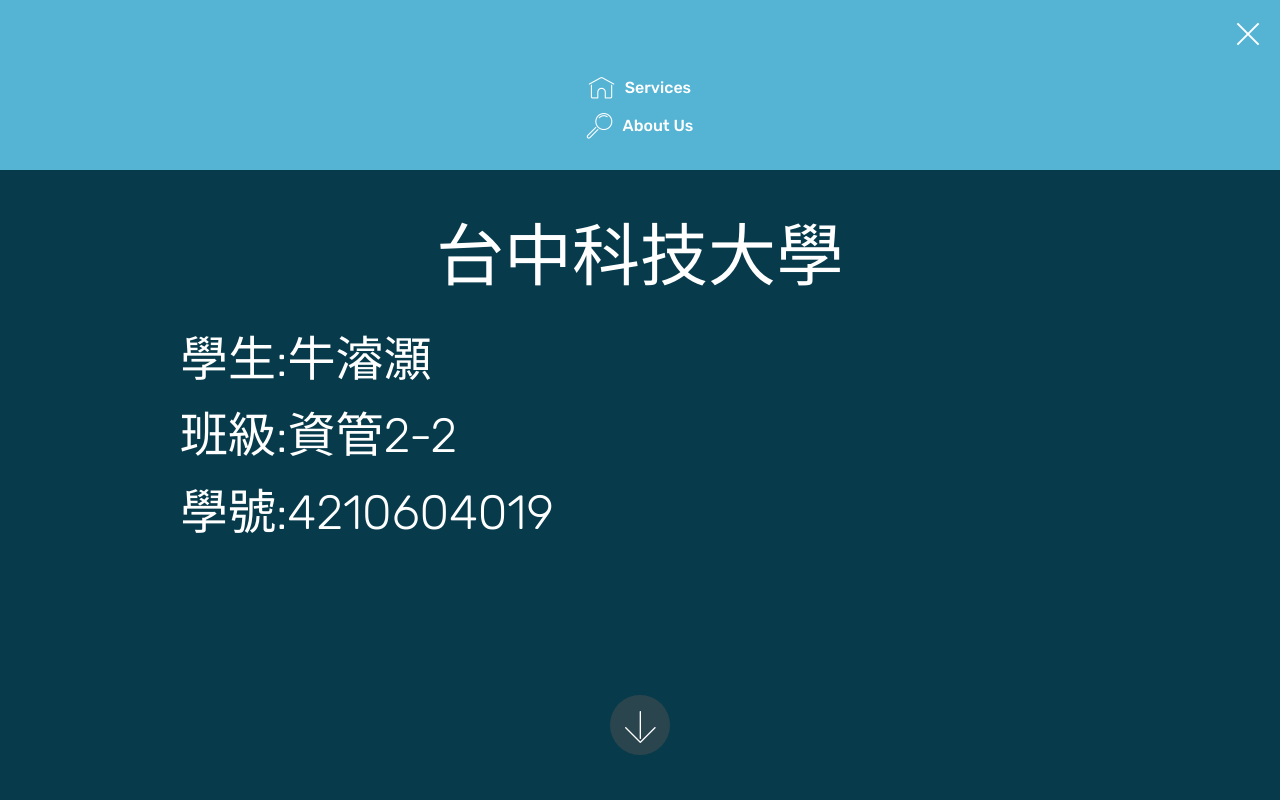
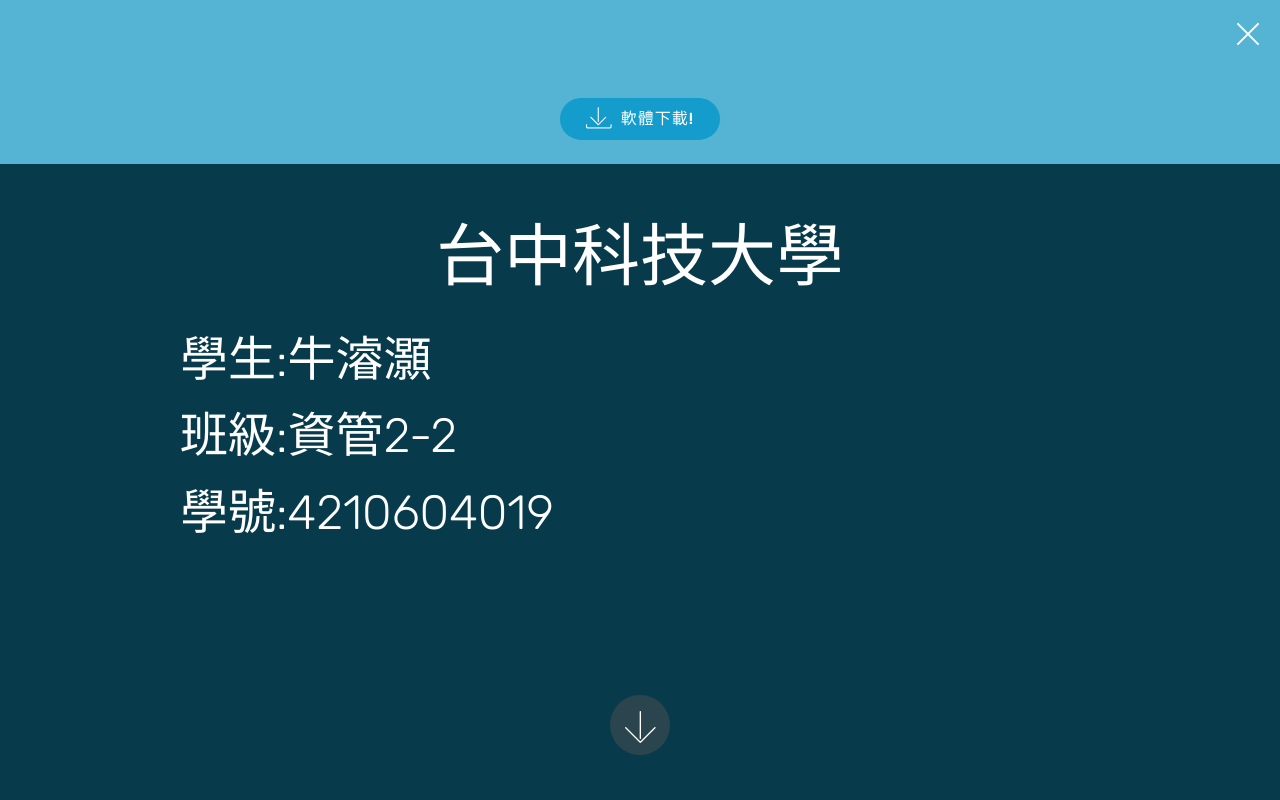
Before and after one commit to leonio0819/leonio0819.github.io, a plain HTML site: page index.html in a window 1280 px wide. Both pictures are taken after a click on the button "Toggle navigation". Shown: the top 800 px of the page. Drawn offline with Linux system fonts and the light colour scheme; files whose address does not match are found by name.

Commit message:
create github pages

```diff
--- a/assets/mobirise/css/mbr-additional.css
+++ b/assets/mobirise/css/mbr-additional.css
@@ -1603,10 +1603,6 @@ body {
 .cid-qTkzRZLJNu .collapsed .navbar-collapse.show .navbar-nav .nav-item {
   clear: both;
 }
-.cid-qTkzRZLJNu .collapsed .navbar-collapse.collapsing .navbar-nav .nav-item:last-child,
-.cid-qTkzRZLJNu .collapsed .navbar-collapse.show .navbar-nav .nav-item:last-child {
-  margin-bottom: 1rem;
-}
 .cid-qTkzRZLJNu .collapsed .navbar-collapse.collapsing .navbar-buttons,
 .cid-qTkzRZLJNu .collapsed .navbar-collapse.show .navbar-buttons {
   text-align: center;
@@ -1701,10 +1697,6 @@ body {
   .cid-qTkzRZLJNu .navbar-collapse.show .navbar-nav .nav-item {
     clear: both;
   }
-  .cid-qTkzRZLJNu .navbar-collapse.collapsing .navbar-nav .nav-item:last-child,
-  .cid-qTkzRZLJNu .navbar-collapse.show .navbar-nav .nav-item:last-child {
-    margin-bottom: 1rem;
-  }
   .cid-qTkzRZLJNu .navbar-collapse.collapsing .navbar-buttons,
   .cid-qTkzRZLJNu .navbar-collapse.show .navbar-buttons {
     text-align: center;
--- a/index.html
+++ b/index.html
@@ -43,26 +43,18 @@
             </div>
         </div>
         <div class="collapse navbar-collapse" id="navbarSupportedContent">
-            <ul class="navbar-nav nav-dropdown nav-right navbar-nav-top-padding" data-app-modern-menu="true">
-                <li class="nav-item">
+            <ul class="navbar-nav nav-dropdown navbar-nav-top-padding" data-app-modern-menu="true"><li class="nav-item">
                     <a class="nav-link link text-white display-4" href="https://mobirise.com">
-                        <span class="mbri-home mbr-iconfont mbr-iconfont-btn"></span>
-                        Services
-                    </a>
-                </li>
-                <li class="nav-item">
-                    <a class="nav-link link text-white display-4" href="https://mobirise.com">
-                        <span class="mbri-search mbr-iconfont mbr-iconfont-btn"></span>
-                        About Us
-                    </a>
-                </li>
-            </ul>
-
+                        </a>
+                </li></ul>
+            <div class="navbar-buttons mbr-section-btn"><a class="btn btn-sm btn-primary display-4" href="https://mobirise.com">
+                    <span class="mbri-save mbr-iconfont mbr-iconfont-btn "></span>軟體下載!
+                </a></div>
         </div>
     </nav>
 </section>
 
-<section class="engine"><a href="https://mobirise.info/o">portfolio web templates</a></section><section class="cid-qTkA127IK8 mbr-fullscreen" id="header2-1">
+<section class="engine"><a href="https://mobirise.info/w">html5 templates</a></section><section class="cid-qTkA127IK8 mbr-fullscreen" id="header2-1">
 
 
 
```
Also changed, not shown: 1 other file.
